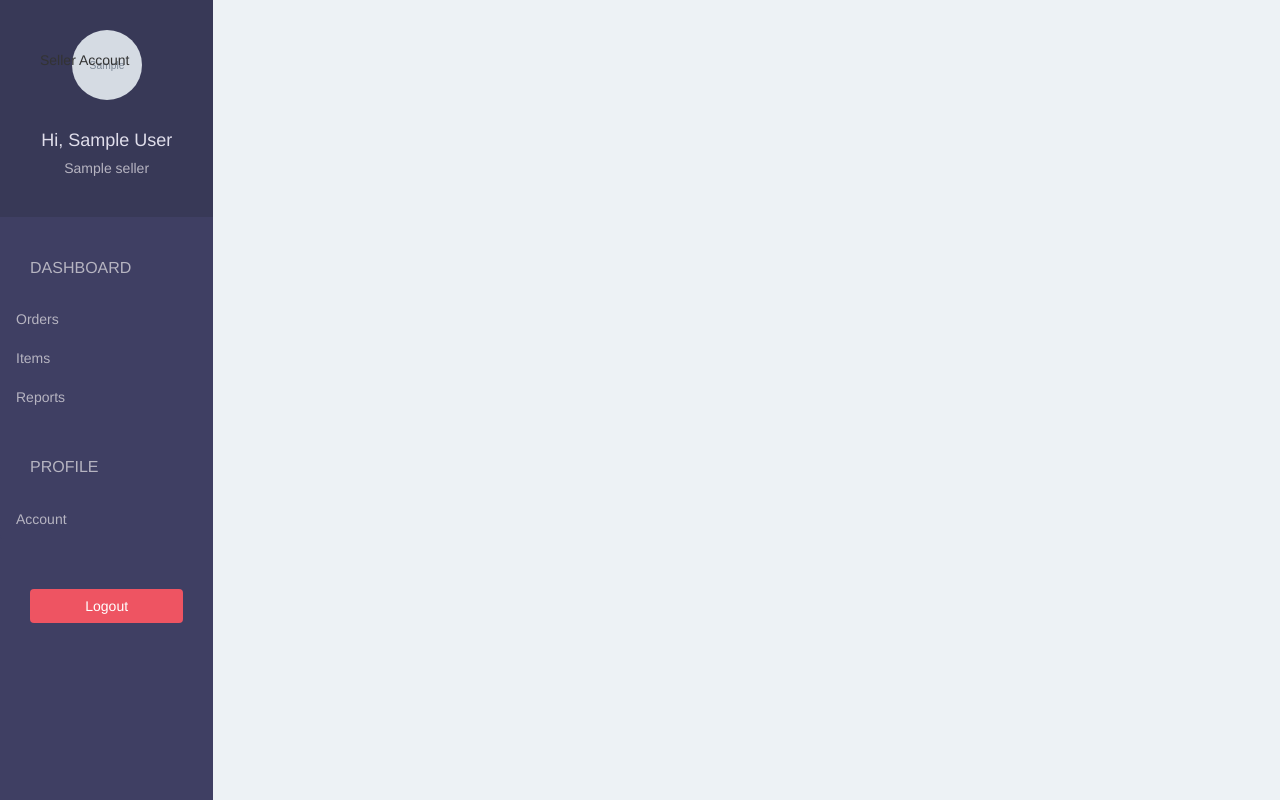
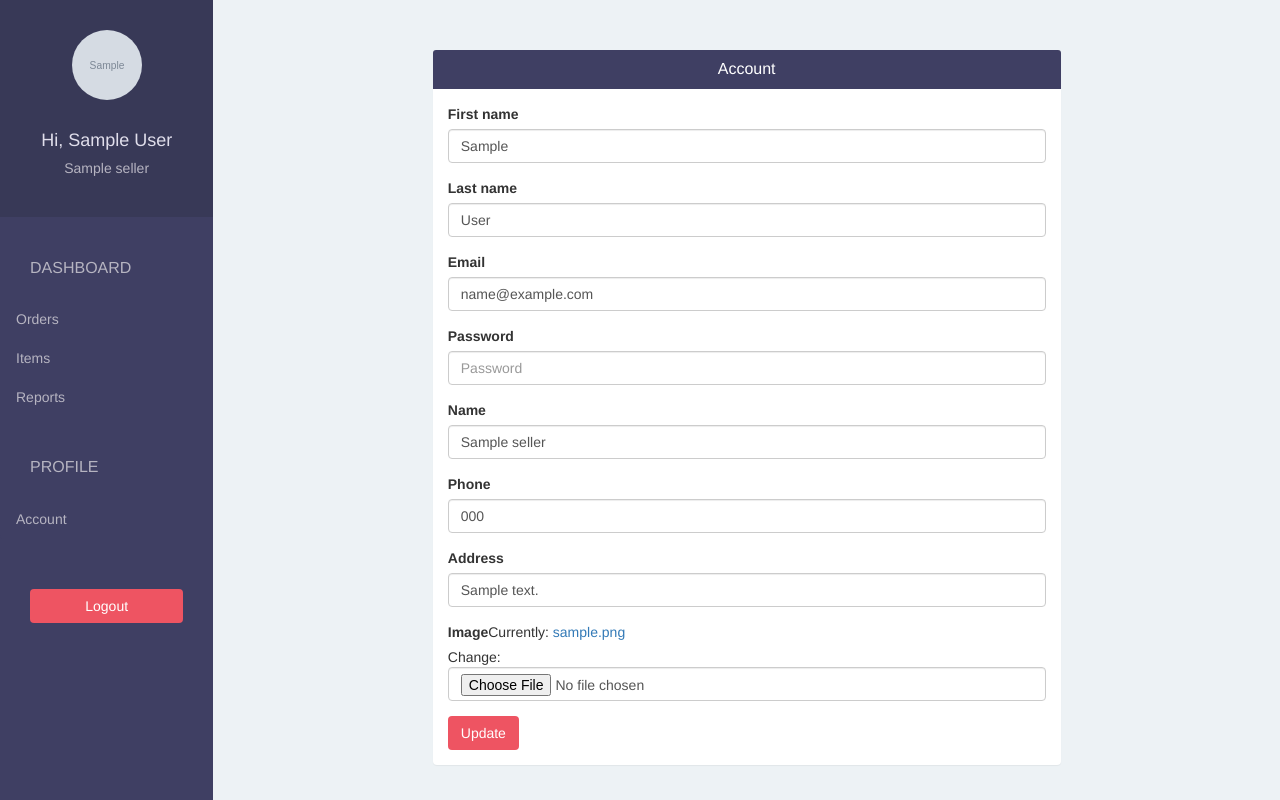
Before and after one commit to jamesjc010/hireService, a Django app: page /seller/account/ in a window 1280 px wide. Run offline with Django 3.2, Linux system fonts and the light colour scheme; a user stored in the database is signed in; tables that the repository leaves empty hold one stand-in row (values such as "Sample post"); grey boxes marked "Sample" are stand-in pictures; some libraries are stand-ins or nearby versions.

Commit message:
Added bootstrap

```diff
--- a/hireService/urls.py
+++ b/hireService/urls.py
@@ -38,6 +38,7 @@ urlpatterns = [
 
     url(r'^seller/account/$', views.seller_account, name = 'seller-account'),
     url(r'^seller/item/$', views.seller_item, name = 'seller-item'),
+    url(r'^seller/item/add/$', views.seller_add_item, name = 'seller-add-item'),
     url(r'^seller/order/$', views.seller_order, name = 'seller-order'),
     url(r'^seller/report/$', views.seller_report, name = 'seller-report'),
 
--- a/hireServiceapp/admin.py
+++ b/hireServiceapp/admin.py
@@ -1,8 +1,9 @@
 from django.contrib import admin
 
 # Register your models here.
-from hireServiceapp.models import Seller, Customer, Driver
+from hireServiceapp.models import Seller, Customer, Driver, Item
 
 admin.site.register(Seller)
 admin.site.register(Customer)
 admin.site.register(Driver)
+admin.site.register(Item)
--- a/hireServiceapp/forms.py
+++ b/hireServiceapp/forms.py
@@ -11,6 +11,14 @@ class UserForm(forms.ModelForm):
         model = User
         fields = ("username", "password", "first_name", "last_name", "email")
 
+class UserFormForEdit(forms.ModelForm):
+    email = forms.CharField(max_length=100, required=True)
+    password = forms.CharField(widget=forms.PasswordInput())
+
+    class Meta:
+        model = User
+        fields = ("first_name", "last_name", "email")
+
 class SellerForm(forms.ModelForm):
     class Meta:
         model = Seller
--- a/hireServiceapp/models.py
+++ b/hireServiceapp/models.py
@@ -30,3 +30,15 @@ class Driver(models.Model):
 
     def __str__(self):
         return self.user.get_full_name()
+
+class Item(models.Model):
+    #This foreignkey means the seller of the item is only this person
+    seller = models.ForeignKey(Seller)
+    name = models.CharField(max_length=500)
+    short_description = models.CharField(max_length=500)
+    image = models.ImageField(upload_to='item_images/', blank=False)
+    price = models.IntegerField(default=0)
+
+    #by default return image name
+    def __str__(self):
+        return self.name
--- a/hireServiceapp/static/css/style.css
+++ b/hireServiceapp/static/css/style.css
@@ -6,6 +6,10 @@ body {
 
 .bg-blue {
   background-color: #3f3f63;
+}
+
+.text-white {
+  color: white;
 }
 
 .btn-pink {
@@ -101,3 +105,7 @@ body {
 .content {
   padding: 0 40px;
 }
+
+.content .panel {
+  border: none;
+}
--- a/hireServiceapp/templates/base.html
+++ b/hireServiceapp/templates/base.html
@@ -20,7 +20,7 @@
       <div class="col-lg-2 col-md-2 col-sm-2 sidebar">
         {% block sidebar %}{% endblock %}
       </div>
-      <div class="col-lg-10 col-md-10 col-sm-10 content">
+      <div class="col-lg-10 col-lg-offset-2 col-md-10 col-lg-offset-2 col-sm-10 col-lg-offset-2 content">
         {% block page %}{% endblock %}
       </div>
     </div>
--- a/hireServiceapp/templates/seller/account.html
+++ b/hireServiceapp/templates/seller/account.html
@@ -1,5 +1,23 @@
 {% extends 'seller/base.html' %}
+{% load bootstrap3 %}
+
 
 {% block page %}
-  Seller Account
+  <div class="col-lg-offset-2 col-lg-8">
+    <div class="panel">
+      <div class="panel-heading bg-blue">
+        <h4 class="panel-title text-center text-white">
+          Account
+        </h4>
+      </div>
+      <div class="panel-body">
+        <form method="POST" enctype="multipart/form-data">
+          {% csrf_token %}
+          {% bootstrap_form user_form %}
+          {% bootstrap_form seller_form %}
+          <button type="submit" class="btn btn-pink">Update</button>
+        </form>
+      </div>
+    </div>
+  </div>
 {% endblock %}
--- /dev/null
+++ b/hireServiceapp/templates/seller/add_item.html
@@ -0,0 +1,5 @@
+{% extends 'seller/base.html' %}
+
+{% block page %}
+  Add Item Page
+{% endblock %}
--- a/hireServiceapp/templates/seller/item.html
+++ b/hireServiceapp/templates/seller/item.html
@@ -1,5 +1,6 @@
 {% extends 'seller/base.html' %}
 
 {% block page %}
-  Seller Item
+  Items Page
+  <a href="{% url 'seller-add-item' %}" class="btn btn-pink">Add Meal</a>
 {% endblock %}
--- a/hireServiceapp/views.py
+++ b/hireServiceapp/views.py
@@ -1,6 +1,6 @@
 from django.shortcuts import render, redirect
 from django.contrib.auth.decorators import login_required
-from hireServiceapp.forms import UserForm, SellerForm
+from hireServiceapp.forms import UserForm, SellerForm, UserFormForEdit
 from django.contrib.auth import authenticate, login
 from django.contrib.auth.models import User
 
@@ -15,11 +15,32 @@ def seller_home(request):
 
 @login_required(login_url='/seller/sign-in/')
 def seller_account(request):
-    return render(request, 'seller/account.html', {})
+    user_form = UserFormForEdit(instance = request.user)
+    seller_form = SellerForm(instance = request.user.seller)
+
+    if request.method == "POST":
+        user_form = UserFormForEdit(request.POST, instance = request.user)
+        seller_form = SellerForm(request.POST, request.FILES, instance = request.user.seller)
+
+        if user_form.is_valid() and seller_form.is_valid():
+            user_form.save()
+            seller_form.save()
+
+    if request.user.seller.image:
+        seller_form.fields['image'].required = False
+
+    return render(request, 'seller/account.html', {
+        "user_form": user_form,
+        "seller_form": seller_form,
+    })
 
 @login_required(login_url='/seller/sign-in/')
 def seller_item(request):
     return render(request, 'seller/item.html', {})
+
+@login_required(login_url='/seller/sign-in/')
+def seller_add_item(request):
+    return render(request, 'seller/add_item.html', {})
 
 @login_required(login_url='/seller/sign-in/')
 def seller_order(request):
```
Also changed, not shown: hireServiceapp/migrations/0003_items.py (added), hireServiceapp/migrations/0004_auto_20180410_1423.py (added), media/seller_image/face1_7OUYZIk.jpg (added), media/seller_image/face1_iPd0QF5.jpg (added), media/seller_image/face1_jxY0v6A.jpg (added).
